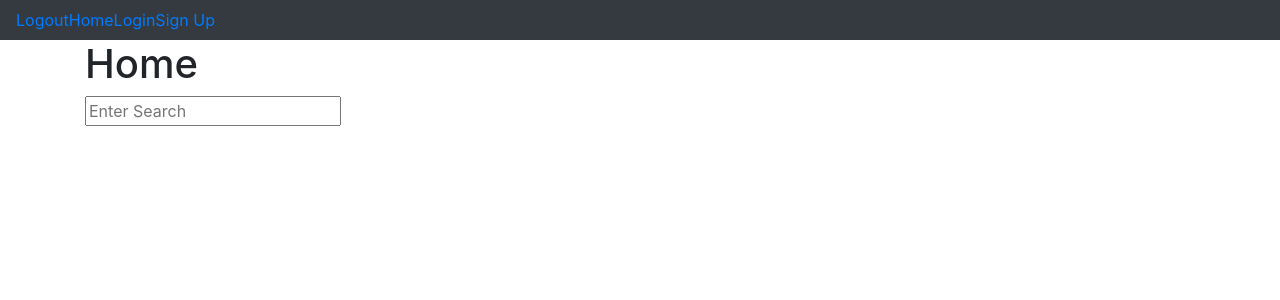
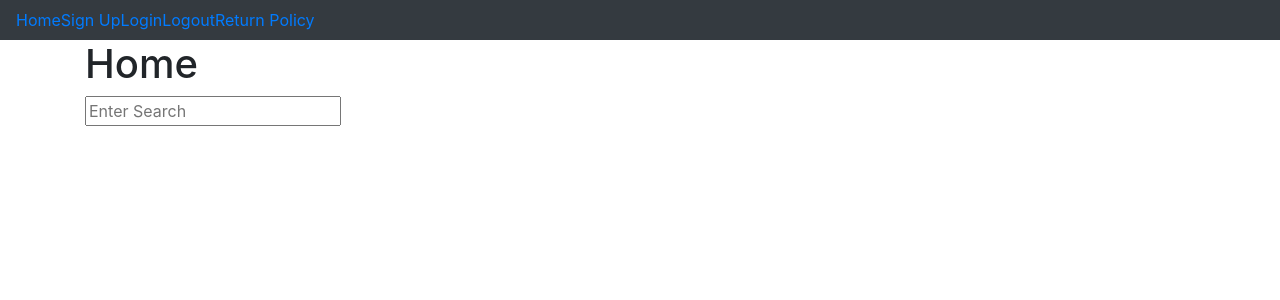
Before and after one commit to christian0a0hernandez/CMPE131-GroupProj, a Flask app: page / in a window 1280 px wide. Shown: the top 300 px of the page. Run offline with Flask 2, Linux system fonts and the light colour scheme; some libraries are stand-ins or nearby versions.

Commit message:
Update base.html

```diff
--- a/website/templates/base.html
+++ b/website/templates/base.html
@@ -23,10 +23,11 @@
         </button>
     <div class = "collapse navbar-collapse" id="navbar">
         <div class ="navbar-nav">
-            <a class ="nav-item nv-link" id="logout" href="/logout">Logout</a>
-            <a class ="nav-item nv-link" id="home" href="/home">Home</a>
-            <a class ="nav-item nv-link" id="login" href="/login">Login</a>
-            <a class ="nav-item nv-link" id="signup" href="/sign-up">Sign Up</a>
+            <a class ="nav-item nv-link" id="home" href="/home">Home </a>
+            <a class ="nav-item nv-link" id="signup" href="/sign-up"> Sign Up</a>
+            <a class ="nav-item nv-link" id="login" href="/login"> Login</a>
+            <a class ="nav-item nv-link" id="logout" href="/logout"> Logout</a>
+            <a class ="nav-item nv-link" id="returnpolicy" href="returnpolicy"> Return Policy</a>
         </div>
     </div>
     </nav>
```
